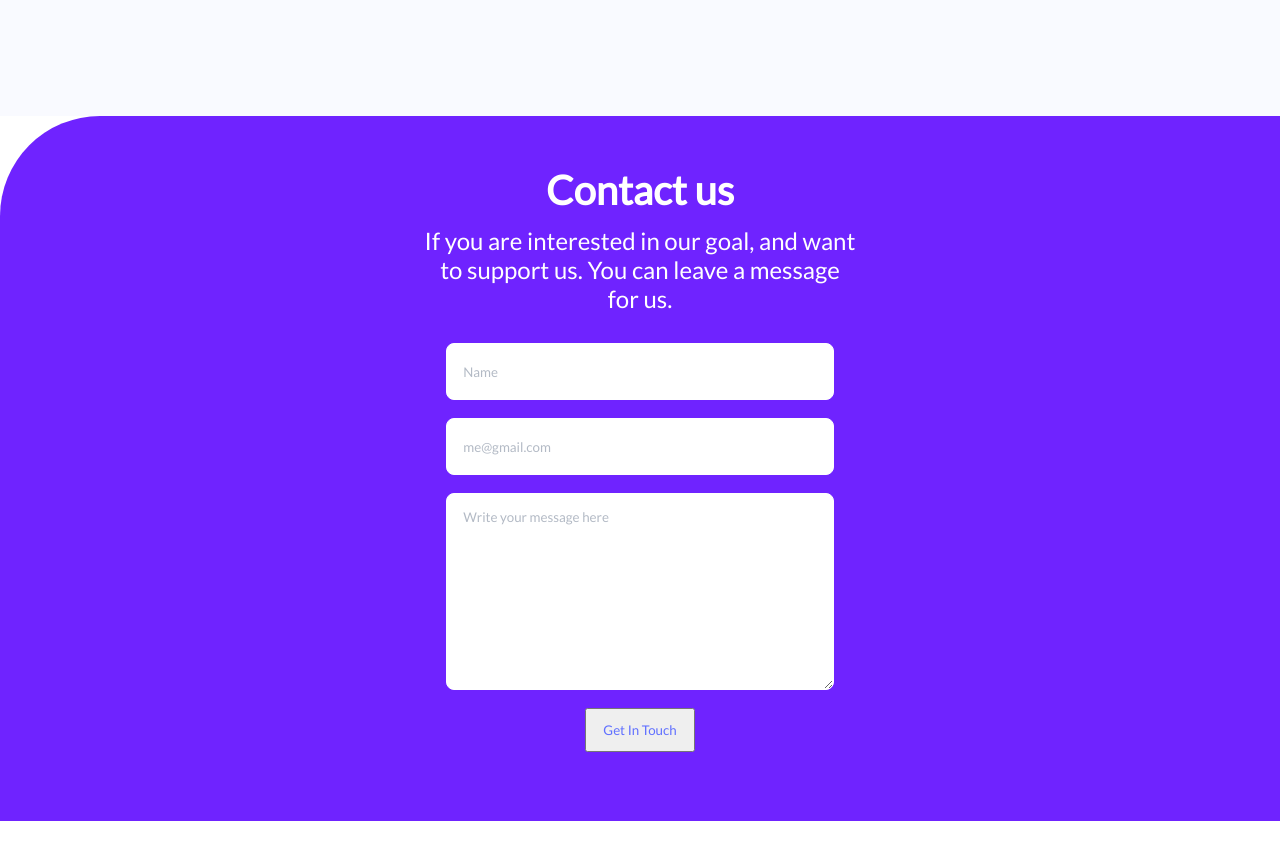
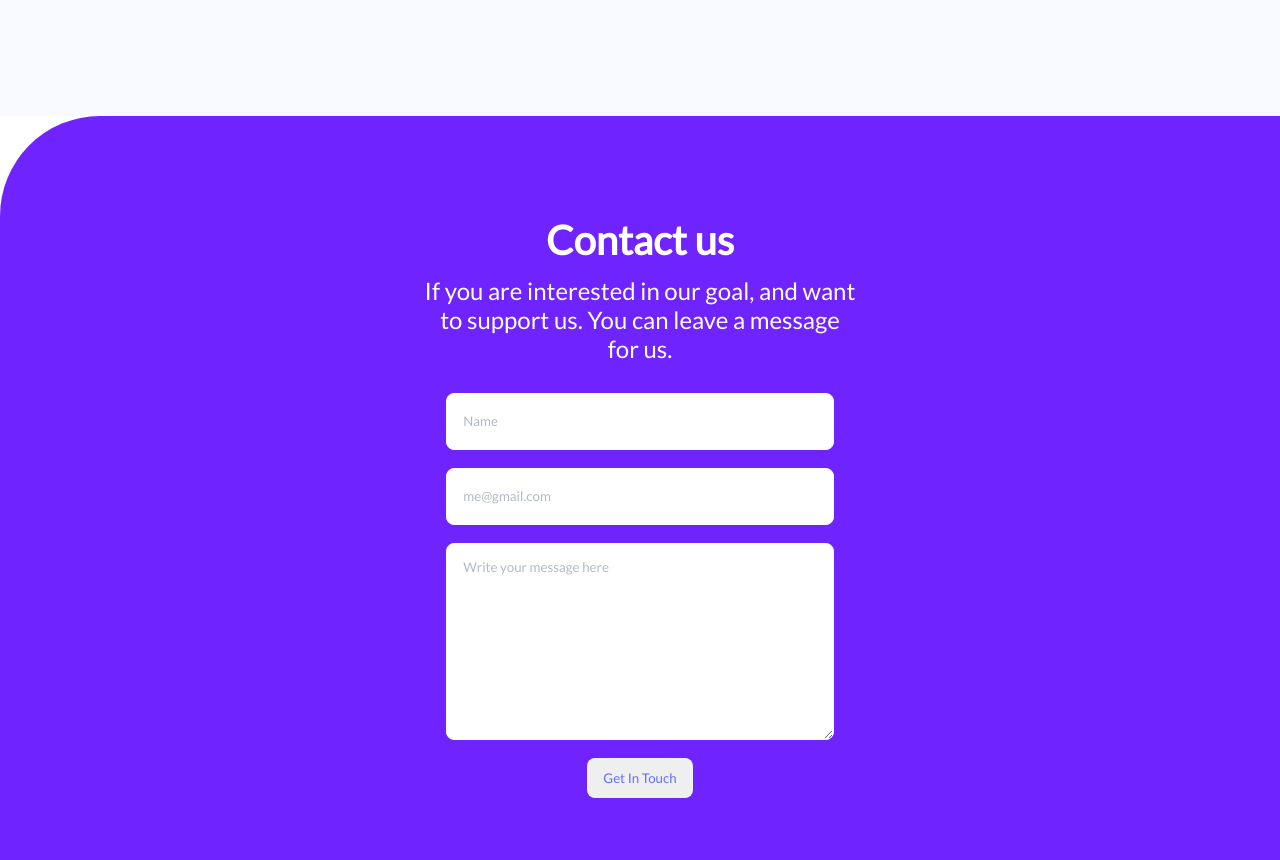
Before and after one commit to batoorsohail/future_minds, a React (Create React App) app: page / in a window 1280 px wide. Shown: the part 2506-3366 px from the top of the page. Before the commit the page ends 3327 px from the top, so only its background shows below. Built offline with nearby package versions, Linux system fonts and the light colour scheme.

Commit message:
Update stylings

```diff
--- a/src/pages/homePage.css
+++ b/src/pages/homePage.css
@@ -208,6 +208,8 @@ textarea::placeholder {
 .button {
   padding: 12px 16px;
   margin-bottom: 45px;
+  border: none;
+  border-radius: 8px;
   color: #6070ff;
 }
 
@@ -294,6 +296,11 @@ input::placeholder {
     margin-bottom: 0;
   }
 
+  .contact-form {
+    height: 100vh;
+    justify-content: center;
+  }
+
   .contact-me {
     font-size: 40px;
     font-weight: bold;
@@ -318,4 +325,15 @@ input::placeholder {
     padding-top: 15px;
     height: 180px;
   }
+
+  .button {
+    padding: 22px 30px;
+    font-size: 16px;
+    transition: 0.5s all;
+  }
+
+  .button:hover {
+    background-color: #6302ff;
+    color: #fff;
+  }
 }
```
